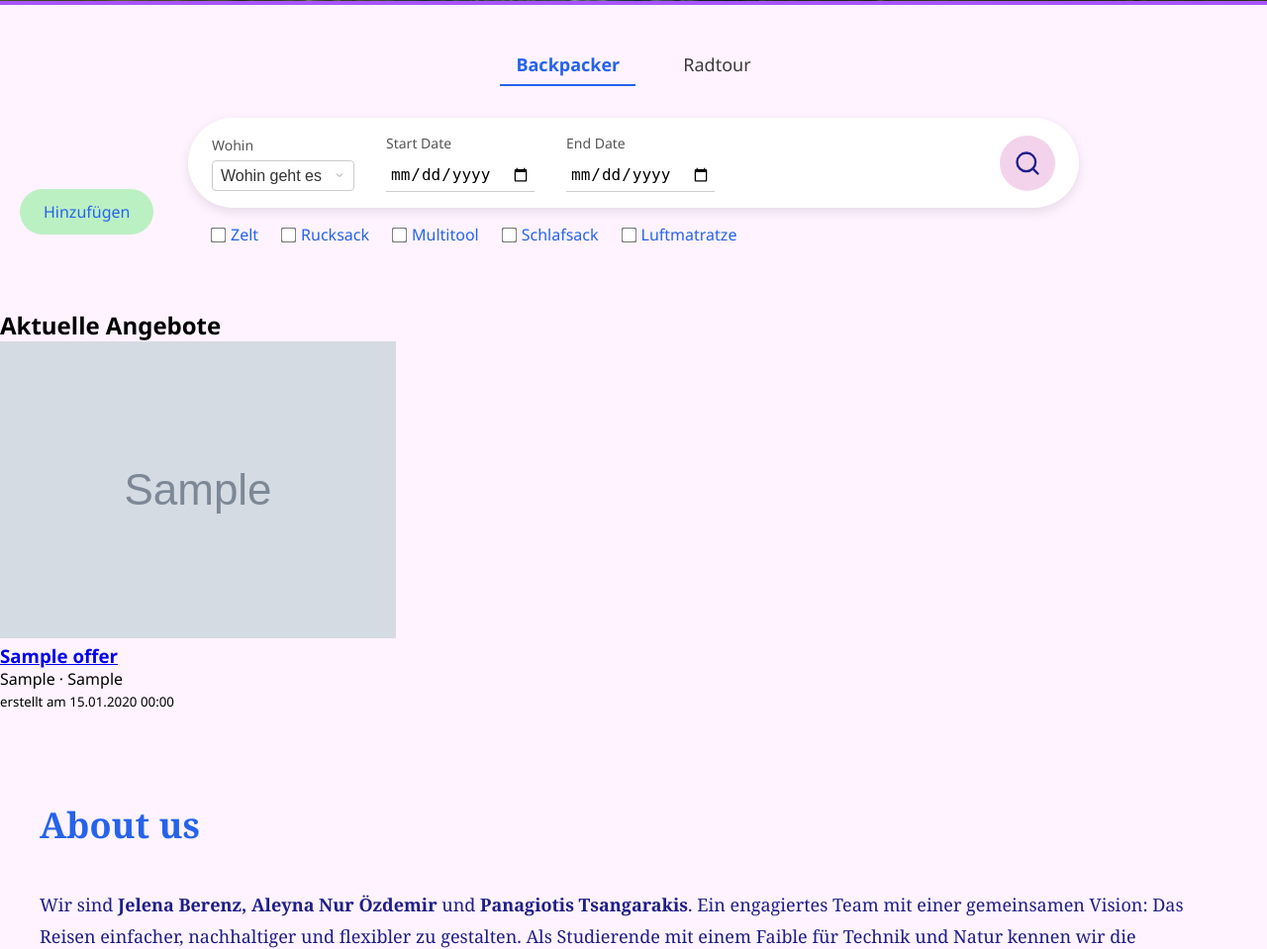
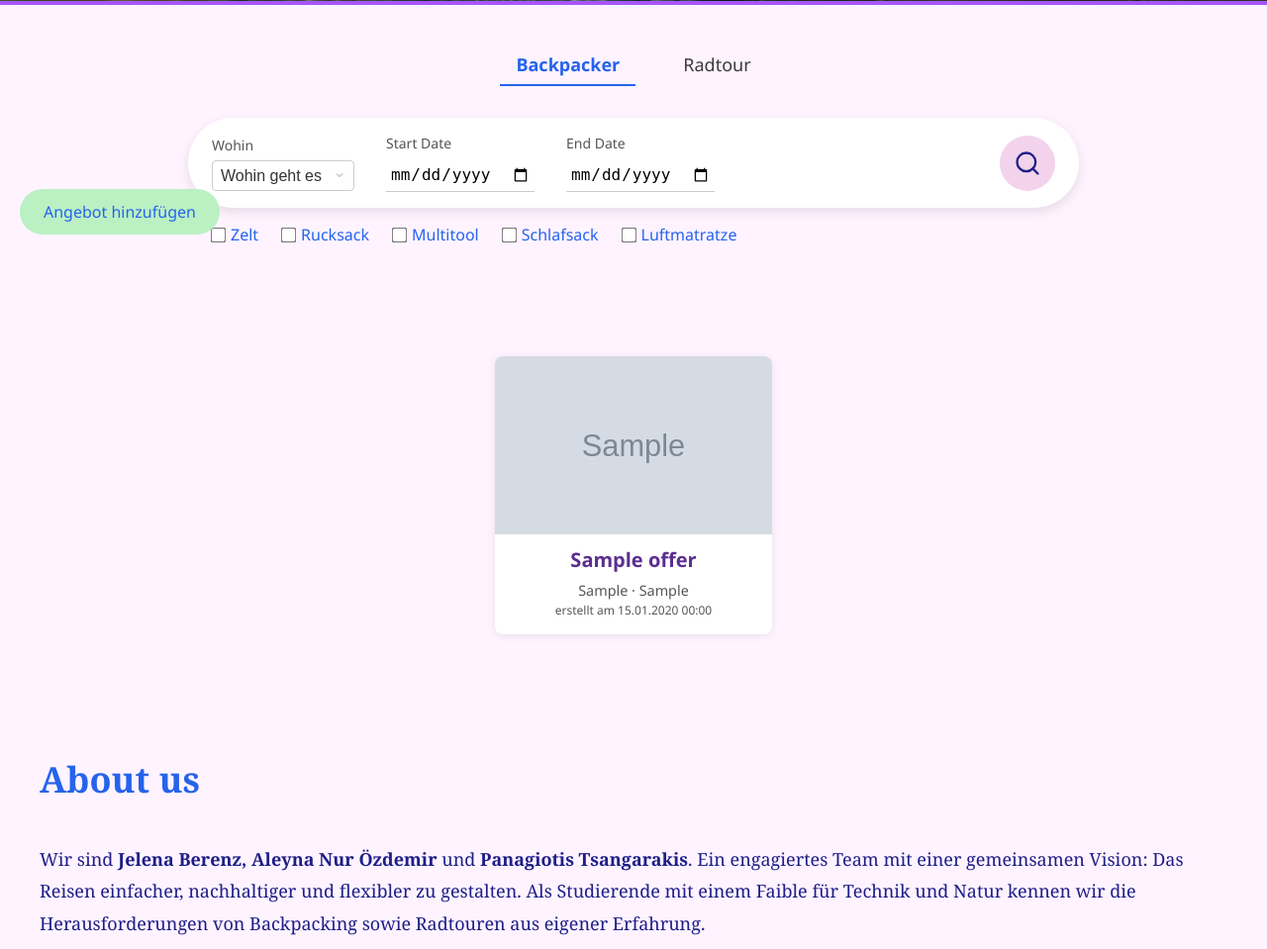
Before and after one commit to jberenz/BackpackerRent, a Flask app: page / in a window 1280 px wide. Shown: the part 543-1502 px from the top of the page at 99% size. Run offline with Flask 3, Linux system fonts and the light colour scheme; tables that the repository leaves empty hold one stand-in row (values such as "Sample post"); grey boxes marked "Sample" are stand-in pictures.

Commit message:
Home: Angbebote Design

```diff
--- a/static/css/style.css
+++ b/static/css/style.css
@@ -501,6 +501,8 @@ body {
 .btn-create:hover {
   background-color: #6EE7B7;
 }
+
+/* === Kontakt-Bereich === */
 .contact-section {
   background-color: #fef3ff;
   font-family: Georgia, serif;
@@ -565,3 +567,102 @@ body {
   border: none;
   object-fit: cover;
 }
+
+/* === 1) Container + Überschrift zentrieren === */
+.offers-section {
+  /* Abstand oben/unten, damit Sektion nicht direkt am Scroll-Rand klebt */
+  padding: 2rem 0;
+}
+
+/* Die .offers-container fasst Überschrift + Grid + internen Button zusammen */
+.offers-container {
+  max-width: 1024px;   /* maximale Breite, damit es nicht zu breit wird */
+  margin: 0 auto;      /* horizontal zentrieren */
+  padding: 0 1rem;     /* etwas Innenabstand links/rechts */
+  box-sizing: border-box;
+}
+
+/* Überschrift mittig ausrichten */
+.offers-container .section-header {
+  text-align: center;
+  font-size: 2rem;
+  margin-bottom: 1.5rem;
+  color: #111;        /* dunkles Grau/Schwarz für bessere Lesbarkeit */
+}
+
+/* === 2) Grid-Layout für Angebot-Karten === */
+.offers-grid {
+  display: grid;
+  /* „auto-fit“ lässt so viele Spalten wie Platz, jede Karte mindestens 260px breit */
+  grid-template-columns: repeat(auto-fit, minmax(260px, 1fr));
+  gap: 1.5rem;            /* Abstand zwischen den Karten */
+  justify-items: center;  /* zentriert jede Karte in ihrer Zelle */
+  align-items: start;     /* Karten beginnen immer oben */
+  margin-top: 1rem;       /* Abstand zwischen Überschrift und Grid */
+}
+
+/* Einzelne Karten mit Schatten, abgerundet und Hover-Effekt */
+.offer-card {
+  background-color: #fff;
+  border-radius: 8px;
+  box-shadow: 0 2px 8px rgba(0, 0, 0, 0.08);
+  overflow: hidden;
+  width: 100%;
+  max-width: 280px;       /* Jede Karte bleibt höchstens 280px breit */
+  text-align: center;     /* Bild und Text sind zentriert */
+  transition: transform 0.2s ease, box-shadow 0.2s ease;
+}
+
+.offer-card:hover {
+  transform: translateY(-4px);
+  box-shadow: 0 4px 16px rgba(0, 0, 0, 0.12);
+}
+
+/* Bild oder Platzhalter in der Karte */
+.offer-image,
+.offer-placeholder {
+  width: 100%;
+  height: 180px;
+  object-fit: cover;
+  background-color: #f4f4f4;
+  display: block;
+}
+
+.offer-placeholder {
+  display: flex;
+  align-items: center;
+  justify-content: center;
+}
+
+/* Titel in der Karte */
+.offer-title {
+  font-size: 1.25rem;
+  margin: 0.75rem 0 0.5rem;
+  color: #333;
+}
+
+.offer-title a {
+  color: #5c2d91;         /* dunkles Lila als Link-Farbe */
+  text-decoration: none;
+}
+
+.offer-title a:hover {
+  text-decoration: underline;
+}
+
+/* Meta (Kategorie, Region, Datum) */
+.offer-meta {
+  font-size: 0.9rem;
+  color: #555;
+  margin-bottom: 1rem;
+}
+
+/* === 4) Responsives Verhalten === */
+@media screen and (max-width: 640px) {
+  .offers-grid {
+    grid-template-columns: 1fr; /* eine Spalte statt mehrere */
+  }
+  .offer-card {
+    max-width: 100%; /* Karte nimmt dann die komplette Breite ein */
+  }
+}
--- a/templates/home.html
+++ b/templates/home.html
@@ -71,14 +71,18 @@
   </section>
 
   <!-- ================= -->
-  <!-- Angebots-Bereich (statt der alten TODO-Liste) -->
+  <!-- Fester „Hinzufügen“-Button (bleibt erhalten) -->
+  <!-- ================= -->
+  <a href="{{ url_for('add_offer') }}" class="btn-add">Angebot hinzufügen</a>
+
+  <!-- ================= -->
+  <!-- Angebots-Bereich (ohne Überschrift) -->
   <!-- ================= -->
   <section class="offers-section">
-    <h2 class="section-header">Aktuelle Angebote</h2>
+    <div class="offers-container">
 
       {% if offers|length == 0 %}
         <p class="no-offers">Momentan sind keine Angebote vorhanden.</p>
-      <!-- Hier wurde der btn-create-Button „Neues Angebot hinzufügen“ entfernt -->
       {% else %}
         <div class="offers-grid">
           {% for offer in offers %}
@@ -111,8 +115,9 @@
             </div>
           {% endfor %}
         </div>
-      <!-- Auch hier wurde der btn-create-Button entfernt -->
       {% endif %}
+
+    </div> <!-- Ende .offers-container -->
   </section>
 
   <!-- ================= -->
@@ -150,40 +155,6 @@
   </section>
 
   <!-- ================= -->
-  <!-- Fester „Hinzufügen“-Button (bleibt erhalten) -->
-  <!-- ================= -->
-  <a href="{{ url_for('add_offer') }}" class="btn-add">Hinzufügen</a>
-
-  <script>
-    // Tabs + Filter umschalten
-    document.querySelectorAll('.tour-tabs .tab a').forEach(link => {
-      link.addEventListener('click', e => {
-        e.preventDefault();
-        const type = link.dataset.type;
-        document.querySelectorAll('.tour-tabs .tab').forEach(li => li.classList.remove('active'));
-        link.parentElement.classList.add('active');
-        document.querySelectorAll('.filter-group').forEach(group => {
-          group.classList.toggle('active', group.dataset.type === type);
-        });
-      });
-    });
-
-    // About-Us Nav-Aktivierung
-    document.addEventListener("DOMContentLoaded", () => {
-      if (window.location.hash === "#aboutus") {
-        document.getElementById('nav-aboutus')?.classList.add("active");
-      }
-      document.addEventListener("scroll", () => {
-        const sec = document.getElementById("aboutus");
-        const link = document.getElementById('nav-aboutus');
-        if (!sec || !link) return;
-        const r = sec.getBoundingClientRect();
-        link.classList.toggle("active", r.top <= 100 && r.bottom >= 100);
-      });
-    });
-  </script>
-
-  <!-- ================= -->
   <!-- Kontakt-Bereich (bleibt unverändert) -->
   <!-- ================= -->
   <section class="contact-section">
```
Lines whose indentation alone changed are shown as unchanged.
